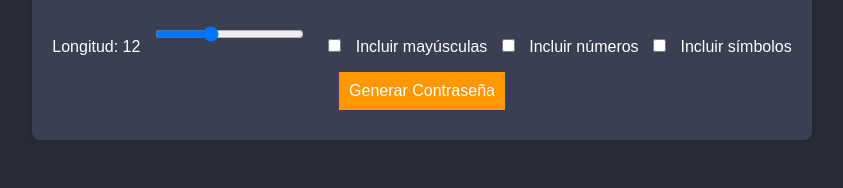
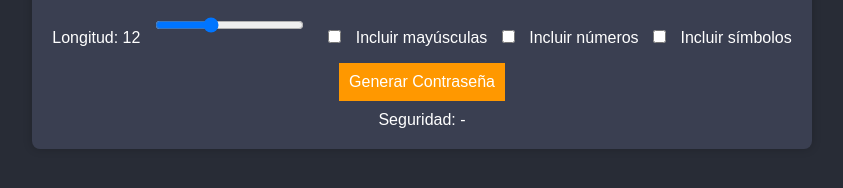
Before and after one commit to ivantellop/generador_de_contrase-as, a plain HTML site: page index.html in a window 1280 px wide. Shown: the part 416-604 px from the top of the page, without its empty margins (218-1061 px from the left). Drawn offline with Linux system fonts and the light colour scheme.

Commit message:
Agrego un indicador del nivel de seguridad de la contraseña creada

```diff
--- a/index.html
+++ b/index.html
@@ -26,7 +26,7 @@
       </div>
 
       <button id="generate-btn">Generar Contraseña</button>
-      <div id="strength"></div>
+      <div id="strength">Seguridad: -</div>
     </div>
     <script src="script.js"></script>
   </body>
```
